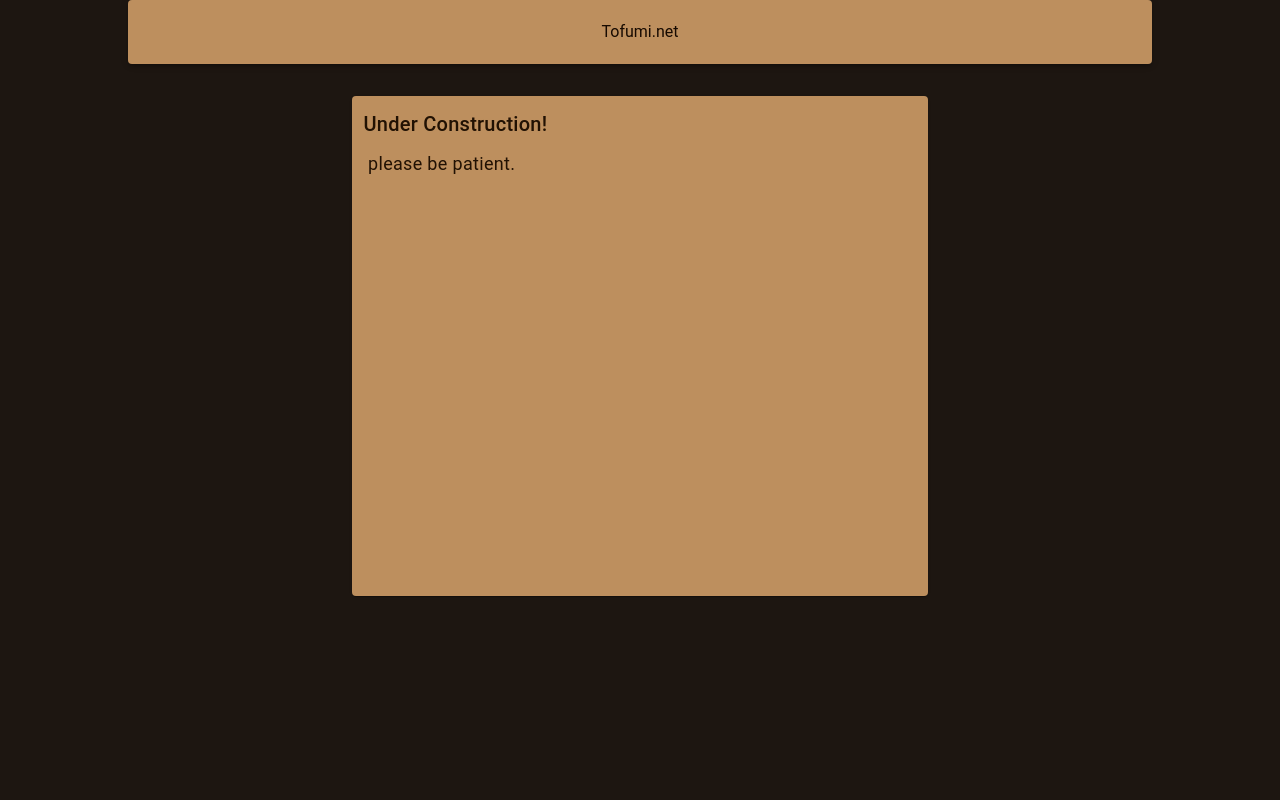
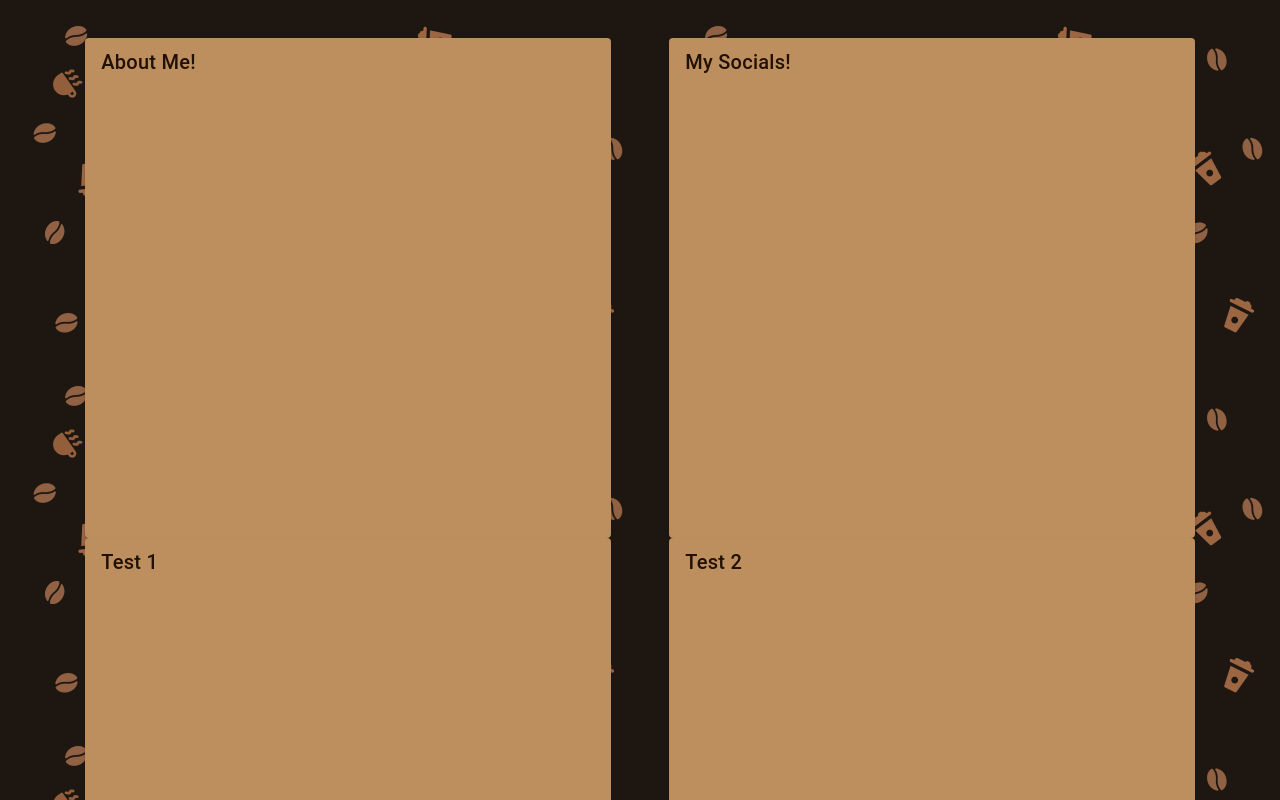
Before and after one commit to NotTofumi/tofumi.net, a Vue app: page / in a window 1280 px wide. Shown: the top 800 px of the page. Built offline with nearby package versions, Linux system fonts and the light colour scheme.

Commit message:
added background image

```diff
--- a/src/App.vue
+++ b/src/App.vue
@@ -3,27 +3,21 @@
 
 <template>
   <v-app>
-    <v-app-bar
-    :elevation="3"
-    class="rounded"
-    style="
-    width: 80%;
-    margin-left: 10%;
-    margin-right: 10%;
-    "
-    >
-    <div style="width: 100%; text-align: center; color: #170a01;">
-        Tofumi.net
-    </div>
-    </v-app-bar>
-    <v-main>
+
+      <v-main class="background-overlay">
   <RouterView/>
-  </v-main>
-
+    </v-main>
   </v-app>
 </template>
 
 <style>
-
+.background-overlay{
+  width: 100%;
+  height: 100%;
+  margin: 0;
+  background-image: url(./assets/bg.png);
+  background-size: 50%;
+  background-repeat: repeat;
+}
 
 </style>
--- a/src/components/Home.vue
+++ b/src/components/Home.vue
@@ -3,32 +3,43 @@
 
 <template>
 
-<v-container width="50%" >
-    <v-container class="my2">
-    <v-card height="500">
+<v-container style="display: flex; flex-wrap: wrap; flex-direction: row; justify-content: space-around; row-gap: 1%; height:100%; padding-top: 3%; padding-bottom: 3%;" >
+
+    <v-card height="500" width="45%">
         <v-card-title style="color: #211103;">
             About Me!
         </v-card-title>
 
     </v-card>
-    </v-container>
 
-    <v-container class="my2">
-    <v-card height="500">
+
+    <v-card height="500" width="45%">
         <v-card-title style="color: #211103;">
             My Socials!
         </v-card-title>
     </v-card>
-    </v-container>
 
-    <v-container class="my2">
-    <v-card height="500">
+    <v-card height="500" width="45%">
         <v-card-title style="color: #211103;">
-            idk keyboards or some shit
+            Test 1
         </v-card-title>
+
     </v-card>
-    </v-container>
+
+    <v-card height="500" width="45%">
+        <v-card-title style="color: #211103;">
+            Test 2
+        </v-card-title>
+
+    </v-card>
+
+
 </v-container>
 
 
 </template>
+
+
+<style>
+
+</style>
--- a/src/main.ts
+++ b/src/main.ts
@@ -9,10 +9,11 @@
 
 import { createMemoryHistory, createRouter } from 'vue-router'
 
-import ConstructionVue from './components/Construction.vue'
+
+import HomeVue from './components/Home.vue'
 
 const routes = [
-{ path: "/", component: ConstructionVue},
+{ path: "/", component: HomeVue},
 
 ]
 
@@ -39,7 +40,7 @@
     dark: true,
     colors: {
 
-        background: "#1d1611",
+        background: "#1d161100" ,
         surface:    "#bd8f5e",
         primary:    "#c09962",
 
```
Also changed, not shown: src/assets/bg.png (added), 1 other file (tests, documents, lock files or other folders).
